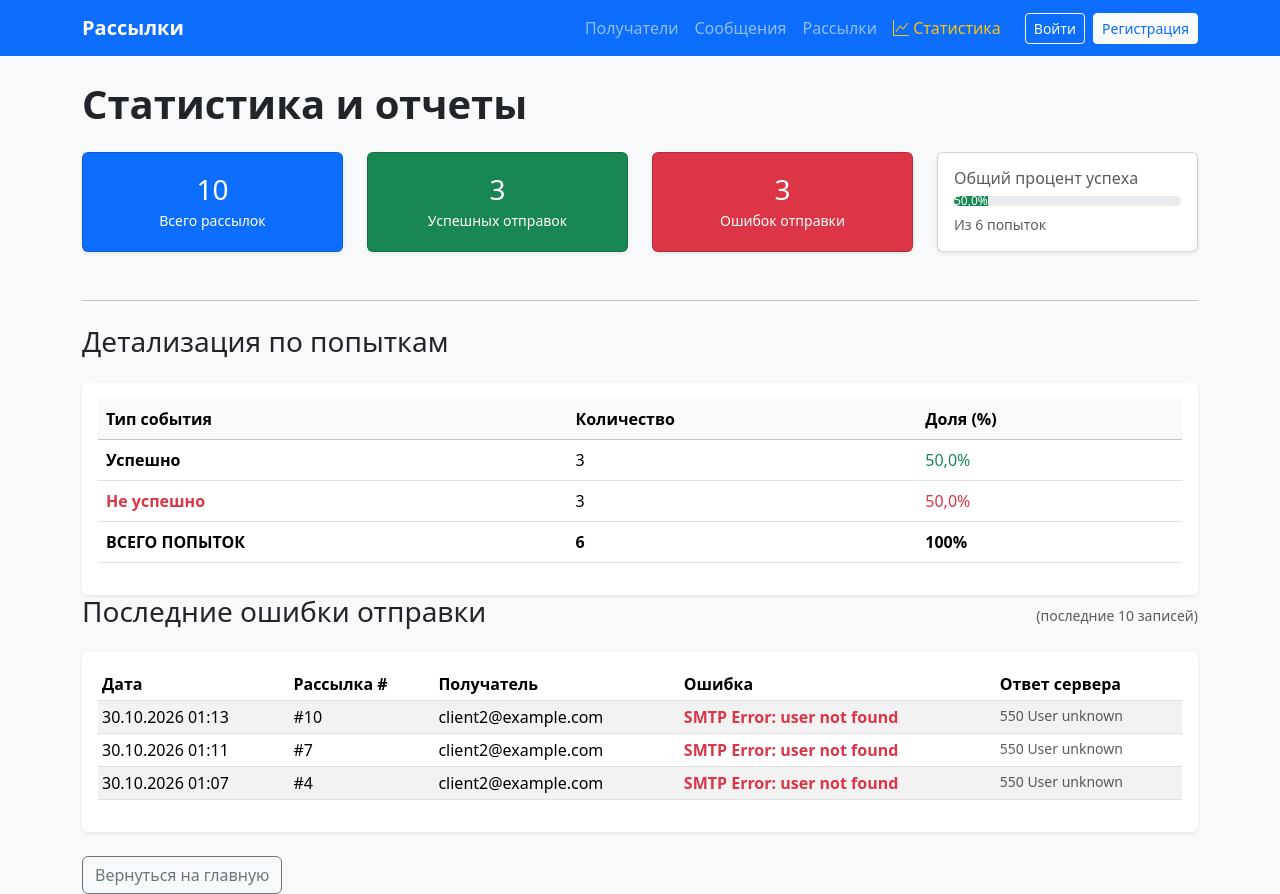
After one commit to zelenyzar/Mailing_Project, a Django app: page /statistics/ in a window 1280 px wide. The commit adds this page. Run offline with Django 5.2, Linux system fonts and the light colour scheme; data comes from the database, SQL or seed files in the repository.

Commit message:
added statistics report

```diff
--- a/mailing/templates/base.html
+++ b/mailing/templates/base.html
@@ -24,18 +24,16 @@
                 <li class="nav-item"><a class="nav-link" href="{% url 'mailing:client_list' %}">Получатели</a></li>
                 <li class="nav-item"><a class="nav-link" href="{% url 'mailing:message_list' %}">Сообщения</a></li>
                 <li class="nav-item"><a class="nav-link" href="{% url 'mailing:mailing_list' %}">Рассылки</a></li>
+                <li class="nav-item"><a class="nav-link text-warning" href="{% url 'mailing:statistics' %}"><i class="bi bi-graph-up"></i> Статистика</a></li>
 
                 <!-- Блок авторизации (меняется в зависимости от статуса) -->
                 <li class="nav-item ms-3 d-flex align-items-center">
                     {% if user.is_authenticated %}
+                        <!-- Для авторизованного пользователя -->
                         <span class="me-2 text-white fw-normal small">Привет, {{ user.email }}</span>
-
-                        <form action="{% url 'user:logout' %}" method="post" style="display: inline;">
-                            {% csrf_token %}
-                            <button type="submit" class="btn btn-sm btn-outline-light">Выйти</button>
-                        </form>
-
+                        <a href="{% url 'user:logout' %}" class="btn btn-sm btn-outline-light">Выйти</a>
                     {% else %}
+                        <!-- Для гостя -->
                         <a href="{% url 'user:login' %}" class="btn btn-sm btn-outline-light me-2">Войти</a>
                         <a href="{% url 'user:register' %}" class="btn btn-sm btn-light text-primary">Регистрация</a>
                     {% endif %}
--- /dev/null
+++ b/mailing/templates/mailing/statistics_report.html
@@ -0,0 +1,129 @@
+<!DOCTYPE html>
+{% extends "base.html" %}
+
+{% block title %}Статистика рассылок{% endblock %}
+
+{% block content %}
+<h1 class="mb-4 fw-bold">Статистика и отчеты</h1>
+
+<!-- Карточки с основными метриками -->
+<div class="row mb-5">
+    <div class="col-md-3">
+        <div class="card text-white bg-primary h-100 shadow-sm d-flex align-items-center justify-content-center">
+            <div class="text-center">
+                <h3 class="mb-1">{{ total_mailings }}</h3>
+                <p class="mb-0 small">Всего рассылок</p>
+            </div>
+        </div>
+    </div>
+    <div class="col-md-3">
+        <div class="card text-white bg-success h-100 shadow-sm d-flex align-items-center justify-content-center">
+            <div class="text-center">
+                <h3 class="mb-1">{{ stats.success_attempts }}</h3>
+                <p class="mb-0 small">Успешных отправок</p>
+            </div>
+        </div>
+    </div>
+    <div class="col-md-3">
+        <div class="card text-white bg-danger h-100 shadow-sm d-flex align-items-center justify-content-center">
+            <div class="text-center">
+                <h3 class="mb-1">{{ stats.fail_attempts }}</h3>
+                <p class="mb-0 small">Ошибок отправки</p>
+            </div>
+        </div>
+    </div>
+    <div class="col-md-3">
+        <div class="card h-100 shadow-sm p-3">
+            <h6 class="text-muted mb-2">Общий процент успеха</h6>
+            <div class="progress mb-2" style="height: 10px;">
+                <div class="progress-bar bg-success" role="progressbar"
+                     style="width: {{ success_rate }}%"
+                     aria-valuenow="{{ success_rate }}"
+                     aria-valuemin="0" aria-valuemax="100">
+                    {{ success_rate|floatformat:1 }}%
+                </div>
+            </div>
+            <small class="text-muted">Из {{ stats.total_attempts }} попыток</small>
+        </div>
+    </div>
+</div>
+
+<hr class="my-4">
+
+<!-- Детальная таблица статистики -->
+<!-- Детальная таблица статистики -->
+<div class="d-flex justify-content-between align-items-center mb-3">
+    <h3>Детализация по попыткам</h3>
+</div>
+<div class="table-responsive bg-white shadow-sm rounded p-3">
+    <table class="table table-hover">
+        <thead class="table-light">
+            <tr>
+                <th>Тип события</th>
+                <th>Количество</th>
+                <th>Доля (%)</th>
+            </tr>
+        </thead>
+        <tbody>
+            <tr>
+                <td><strong>Успешно</strong></td>
+                <td>{{ stats.success_attempts }}</td>
+                <!-- Используем переданную из view переменную -->
+                <td class="text-success">{{ success_rate|floatformat:1 }}%</td>
+            </tr>
+            <tr>
+                <td><strong class="text-danger">Не успешно</strong></td>
+                <td>{{ stats.fail_attempts }}</td>
+                <!-- ИСПРАВЛЕНО: используем готовую переменную fail_rate из контекста -->
+                <td class="text-danger">{{ fail_rate|floatformat:1 }}%</td>
+            </tr>
+            <tr class="fw-bold">
+                <td>ВСЕГО ПОПЫТОК</td>
+                <td>{{ stats.total_attempts }}</td>
+                <td>100%</td>
+            </tr>
+        </tbody>
+    </table>
+</div>
+
+
+<!-- Таблица последних ошибок (для анализа проблем) -->
+<div class="d-flex justify-content-between align-items-center mb-3">
+    <h3>Последние ошибки отправки</h3>
+    <small class="text-muted">(последние 10 записей)</small>
+</div>
+{% if recent_errors %}
+<div class="table-responsive bg-white shadow-sm rounded p-3">
+    <table class="table table-striped table-sm">
+        <thead>
+            <tr>
+                <th>Дата</th>
+                <th>Рассылка #</th>
+                <th>Получатель</th>
+                <th>Ошибка</th>
+                <th>Ответ сервера</th>
+            </tr>
+        </thead>
+        <tbody>
+            {% for attempt in recent_errors %}
+            <tr>
+                <td>{{ attempt.sent_at|date:"d.m.Y H:i" }}</td>
+                <td>#{{ attempt.mailing.id }}</td>
+                <td>{{ attempt.client.email }}</td>
+                <td class="text-danger fw-bold">{{ attempt.error_message }}</td>
+                <td class="small text-muted">{{ attempt.server_response|default:"Нет данных" }}</td>
+            </tr>
+            {% endfor %}
+        </tbody>
+    </table>
+</div>
+{% else %}
+<div class="alert alert-info" role="alert">
+    Ошибок не зафиксировано. Все рассылки отправлены успешно! 🎉
+</div>
+{% endif %}
+
+<div class="mt-4">
+    <a href="{% url 'mailing:dashboard' %}" class="btn btn-outline-secondary">Вернуться на главную</a>
+</div>
+{% endblock %}
--- a/mailing/urls.py
+++ b/mailing/urls.py
@@ -17,7 +17,7 @@ from .views import (
   MailingUpdateView,
   MailingDeleteView,
   mailing_send,
-  dashboard
+  dashboard, statistics_report
 )
 
 app_name = MailingConfig.name
@@ -43,8 +43,11 @@ urlpatterns = [
   path('mailing/create/', MailingCreateView.as_view(), name='mailing_create'),
   path('mailing/<int:pk>/update/', MailingUpdateView.as_view(), name='mailing_update'),
   path('mailing/<int:pk>/delete/', MailingDeleteView.as_view(), name='mailing_delete'),
-  path('mailing/<int:pk>/send/', mailing_send, name='mailing_send'),
+  path('mailing/<int:pk>/send/', mailing_send),
 
     # --- Dashboard ---
   path('', dashboard, name='dashboard'),
+
+    # --- Statistics ---
+  path('statistics/', statistics_report, name='statistics'),
 ]
--- a/mailing/views.py
+++ b/mailing/views.py
@@ -1,9 +1,11 @@
+from django.contrib.messages import success
 from django.urls import reverse_lazy
 from django.shortcuts import render, get_object_or_404, redirect
 from django.contrib import messages
 from django.utils import timezone
 from django.views.generic import ListView, DetailView, CreateView, UpdateView, DeleteView
 from .forms import MailingForm, ClientForm, MessageForm
+from django.db.models import Count, Q
 
 from mailing.models import Client, Message, Mailing, MailingAttempt
 
@@ -152,7 +154,6 @@ def mailing_send(request, pk):
 # --- Dashboard ---
 def dashboard(request):
     now = timezone.now()
-    latest_mailings = Mailing.objects.order_by('-start_time')[:5]
     total_mailings = Mailing.objects.count()
     unique_recipients = Client.objects.count()
     active_mailings = Mailing.objects.filter(
@@ -163,6 +164,51 @@ def dashboard(request):
         'total_mailings': total_mailings,
         'active_mailings': active_mailings,
         'unique_recipients': unique_recipients,
-        'latest_mailings': latest_mailings,
     }
     return render(request, 'mailing/dashboard.html', context)
+
+def statistics_report(request):
+    """
+    Собирает и отображает статистику по рассылкам и попыткам отправки.
+    Безопасен для случая, когда в БД ещё нет записей.
+    """
+    now = timezone.now()
+
+    # 1. Общая статистика рассылок
+    total_mailings = Mailing.objects.count()
+    active_mailings = Mailing.objects.filter(start_time__lte=now, end_time__gte=now).count()
+    completed_mailings = Mailing.objects.filter(end_time__lt=now).count()
+
+    # 2. Агрегация попыток отправки
+    stats = MailingAttempt.objects.aggregate(
+        total_attempts=Count('id'),
+        success_attempts=Count('id', filter=Q(status=MailingAttempt.STATUS_SUCCESS)),
+        fail_attempts=Count('id', filter=Q(status=MailingAttempt.STATUS_FAIL))
+    )
+
+    total = stats['total_attempts']
+    success = stats['success_attempts']
+
+    # Расчёт процентов (защита от деления на ноль)
+    success_rate = (success / total * 100) if total > 0 else 0.0
+    fail_rate = 100.0 - success_rate
+
+    # 3. Последние ошибки (оптимизировано: select_related для ForeignKey, prefetch_related не нужен для такой выборки)
+    recent_errors = MailingAttempt.objects.filter(
+        status=MailingAttempt.STATUS_FAIL
+    ).select_related('mailing', 'client').order_by('-sent_at')[:10]
+
+    context = {
+        'total_mailings': total_mailings,
+        'active_mailings': active_mailings,
+        'completed_mailings': completed_mailings,
+
+        'stats': stats,
+        'recent_errors': recent_errors,
+
+        # Готовые проценты для шаблона (не нужно считать в HTML)
+        'success_rate': success_rate,
+        'fail_rate': fail_rate,
+    }
+
+    return render(request, 'mailing/statistics_report.html', context)
```
